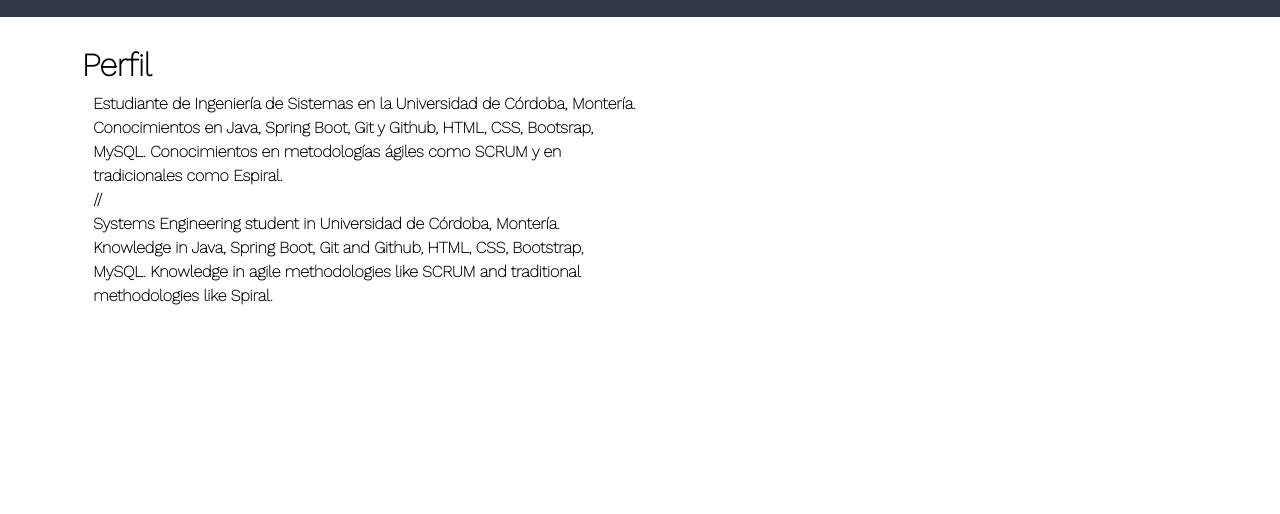
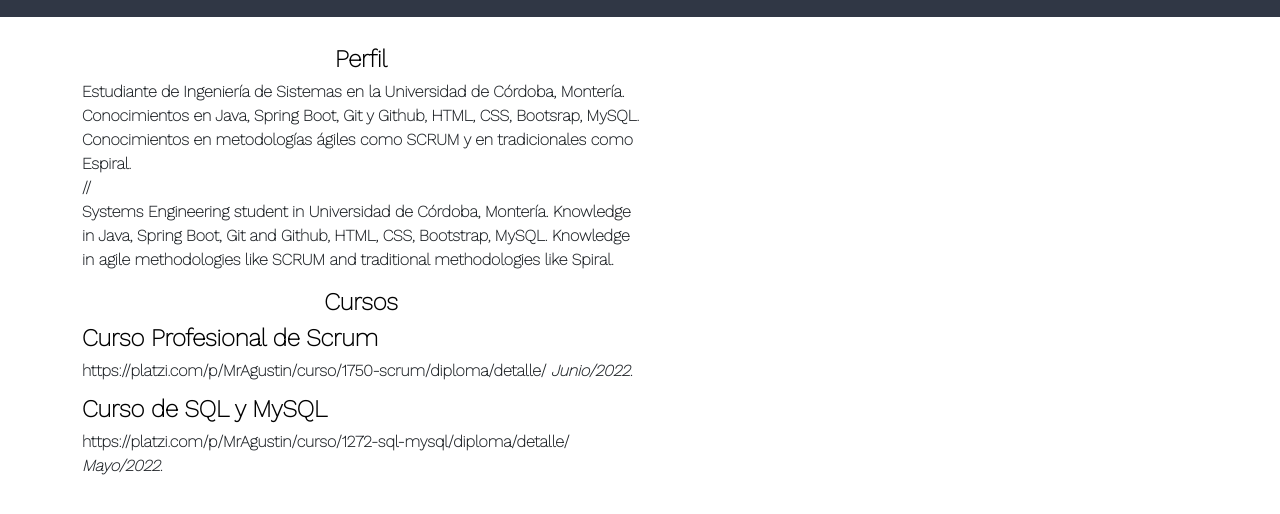
Before and after one commit to AgenteAgherse/AgenteAgherse.github.io, a plain HTML site: page index.html in a window 1280 px wide. Shown: the part 184-698 px from the top of the page. Drawn offline with nearby package versions, Linux system fonts and the light colour scheme.

Commit message:
Sección de cursos agregada

```diff
--- a/index.html
+++ b/index.html
@@ -27,10 +27,20 @@
 
         .titulo{
             color: black;
-            font-size: 2em;
+            font-size: 1.5em;
             margin-bottom: 3px;
+            font-weight: bolder;
         }
 
+        .texto{
+            margin-left: 2%;
+            color: black;
+
+        }
+
+        dd{
+            font-weight: bolder;
+        }
     </style>
 </head>
 <body>
@@ -128,9 +138,10 @@
     -->
     <div class="container mt-4">
         <article class="col-sm-12 col-md-6">
+            <section id="perfil-personal">
                 <dl class="text-justify">
-                <dt class="titulo">Perfil</dt>
-                <dd id="texto" style="margin-left: 2%; color: black; font-weight: bolder;">
+                    <dt class="titulo text-center">Perfil</dt>
+                    <dd id="texto">
                         Estudiante de Ingeniería de Sistemas en la Universidad de Córdoba, Montería. Conocimientos en Java, Spring Boot, Git y
                         Github, HTML, CSS, Bootsrap, MySQL. Conocimientos en metodologías ágiles como SCRUM y en tradicionales como Espiral.
                         <br>
@@ -141,7 +152,26 @@
 
                     </dd>
                 </dl>
+            </section>
+
+            <h2 class="titulo text-center">Cursos</h2>
+            <section id="cursos">
+                <dl class="text-justify">
+                    <dt class="titulo">Curso Profesional de Scrum</dt>
+                    <dd id="texto">
+                        https://platzi.com/p/MrAgustin/curso/1750-scrum/diploma/detalle/ <i>Junio/2022.</i>
+                    </dd>
+
+                    <dt class="titulo">Curso de SQL y MySQL</dt>
+                    <dd id="texto">
+                        https://platzi.com/p/MrAgustin/curso/1272-sql-mysql/diploma/detalle/ <i>Mayo/2022.</i>
+                    </dd>
+                </dl>
+            </section>
+
+
         </article>
+
     </div>
 </body>
 </html>
```
Lines whose indentation alone changed are shown as unchanged.
